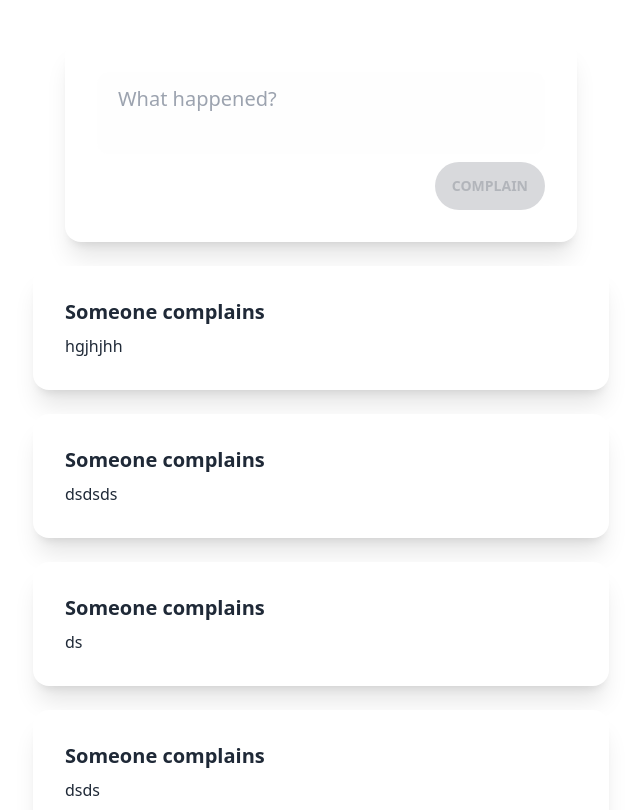
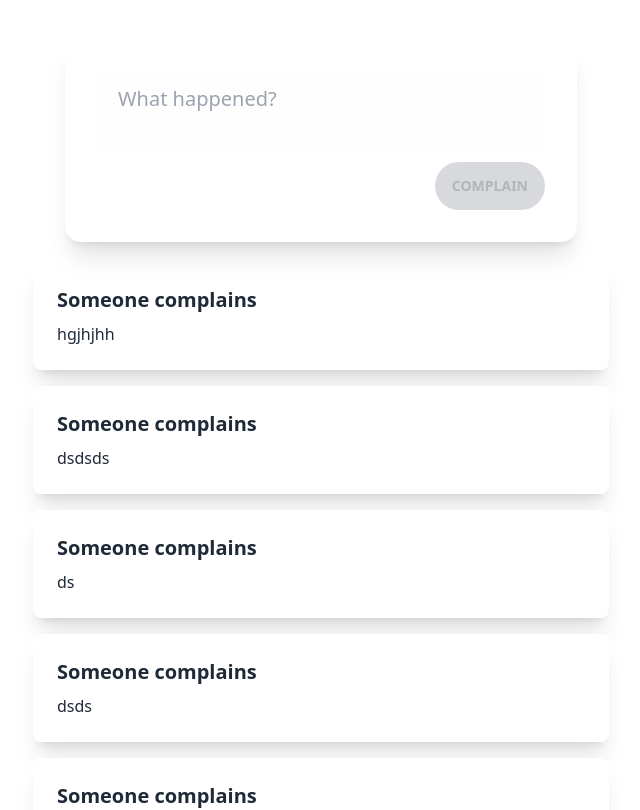
Before and after one commit to tsongglod123/sec-1-group-11-yammer, a Vue app: page /home/1 in a window 1280 px wide. Shown: the top 810 px of the page, without its empty margins (319-959 px from the left). Built offline with nearby package versions, Linux system fonts and the light colour scheme; data requests are answered from the project's data file.

Commit message:
[EDIT] Homepage

```diff
--- a/src/components/VContents.vue
+++ b/src/components/VContents.vue
@@ -14,25 +14,24 @@ const props = defineProps({
 <template>
     <div id="content-list">
         <div v-for="post in posts" :key="post.id">
-            <div class="hoverContent card max-w-xl shadow-xl bg-white">
-                <div class="card-body">
-                    <div class="card-title">
+            <div class="hoverContent max-w-xl shadow-xl bg-white my-2 rounded-lg">
+                <div class="box-border max-h-xl max-w-xl p-6 ">
+                    <div class="font-semibold text-xl">
                         {{
                             post.userId == userId
                                 ? "You complain"
                                 : "Someone complains"
                         }}
                     </div>
-                    <div class="break-words">{{ post.content }}</div>
+                    <div class="break-words pt-2">{{ post.content }}</div>
                 </div>
             </div>
-            <br />
         </div>
     </div>
 </template>
 
 <style scoped>
 .hoverContent:hover {
-    @apply scale-125 duration-500 ease-in-out;
+    @apply scale-110 duration-500 ease-in-out;
 }
 </style>
--- a/src/views/Homepage.vue
+++ b/src/views/Homepage.vue
@@ -31,11 +31,10 @@ onBeforeMount(async () => {
             :userId="params.userId"
             class="flex justify-center pt-10"
         />
-        <br />
         <VContents
             :posts="posts"
             :userId="params.userId"
-            class="grid justify-center"
+            class="grid justify-center pt-3"
         />
     </div>
 </template>
```
